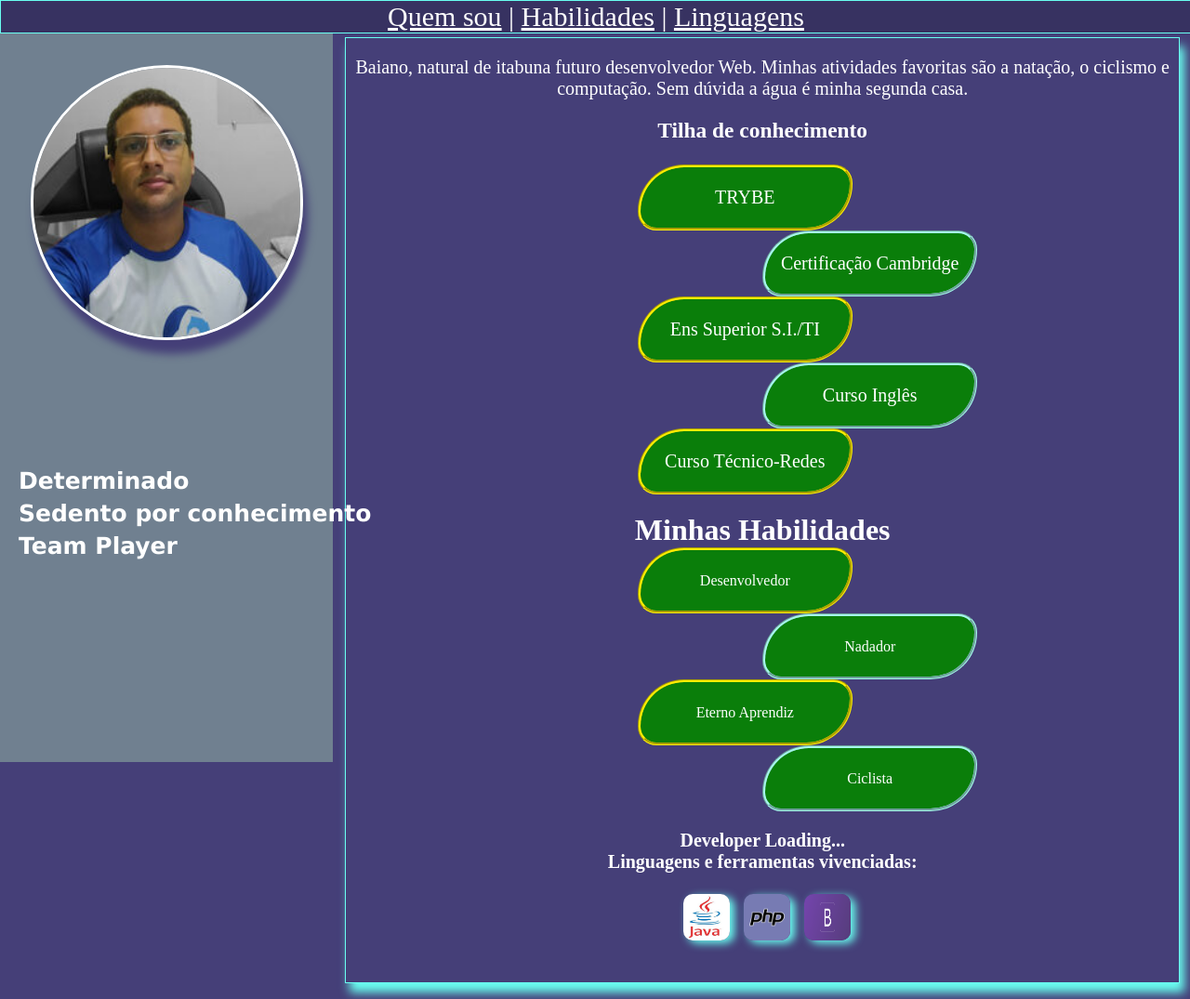
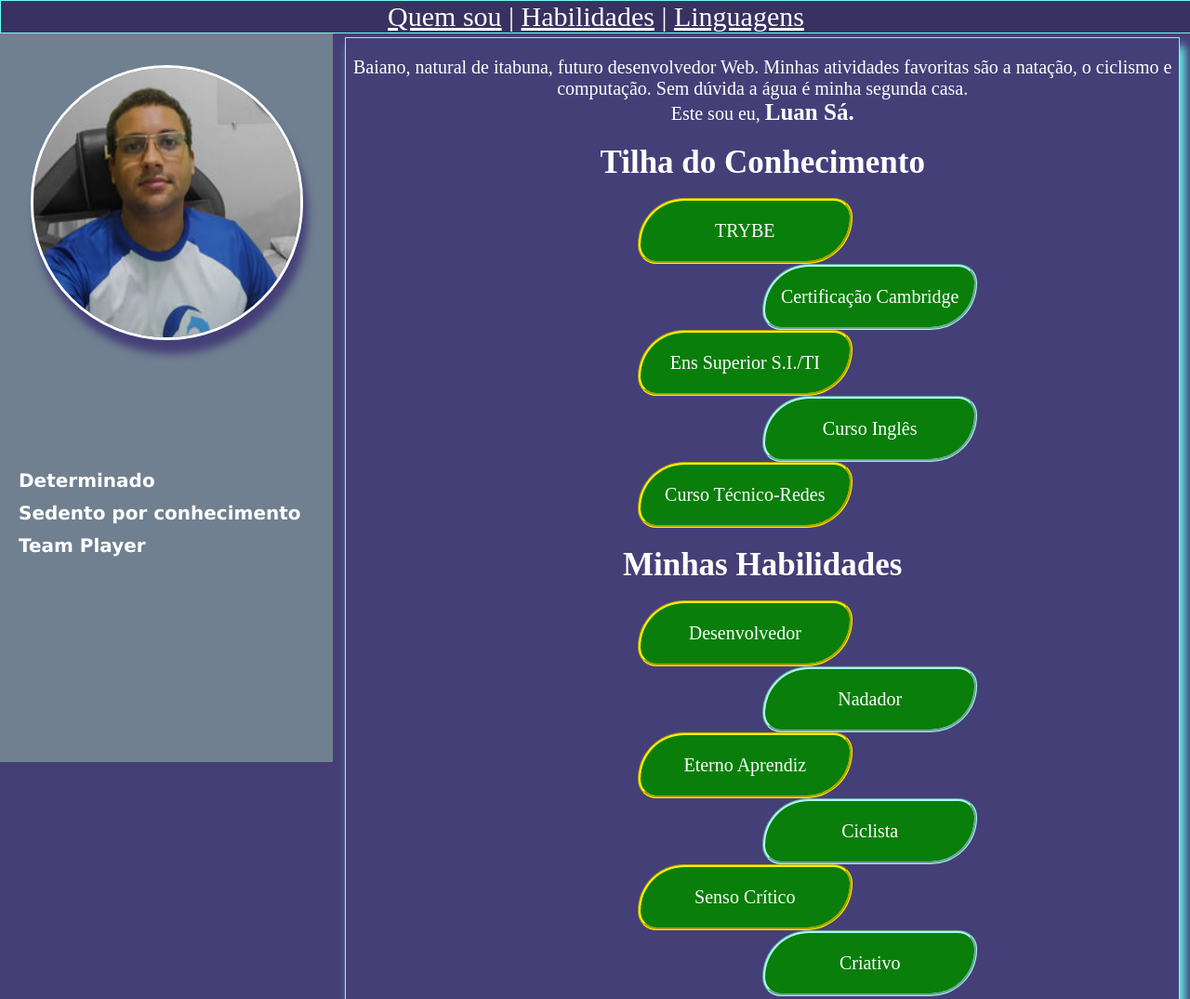
Before and after one commit to nofearjr07/nofearjr07.github.io, a plain HTML site: page index.html in a window 1280 px wide. Shown: the top 1075 px of the page at 93% size. Drawn offline with Linux system fonts and the light colour scheme.

Commit message:
finalizacao CSS

```diff
--- a/index.html
+++ b/index.html
@@ -29,13 +29,14 @@
 
 
         <Section class="txt">
-            Baiano, natural de itabuna futuro desenvolvedor Web. Minhas atividades favoritas são a natação, o ciclismo e computação. Sem dúvida a água é minha segunda casa.
+            Baiano, natural de itabuna, futuro desenvolvedor Web. Minhas atividades favoritas são a natação, o ciclismo e computação. Sem dúvida a água é minha segunda casa.<br />
+            Este sou eu, <b>Luan Sá.</b>
         </Section>
 
         <section>
             <article>
 
-                <h1 id="Hab">Tilha de conhecimento</h1> <br />
+                <h1 id="Hab">Tilha do Conhecimento</h1> <br />
                 <ul>
                     <li class="a">TRYBE</li>
                     <li class="b">Certificação Cambridge</li>
@@ -46,12 +47,15 @@
             </article>
         </section>
 
-        <h1 id="Hab">Minhas Habilidades</h1>
+        <h1 id="Hab">Minhas Habilidades</h1> <br />
         <ul>
             <li class="a">Desenvolvedor</li>
             <li class="b">Nadador</li>
             <li class="a">Eterno Aprendiz</li>
             <li class="b">Ciclista</li>
+            <li class="a">Senso Crítico</li>
+            <li class="b">Criativo</li>
+
         </ul>
 
         <section>
@@ -66,6 +70,11 @@
 
     </main>
 
-    <!-- FUNCIONANDO <main>teste</main> -->
+
+     <footer>
+        <b>Contatos:</b> <br />
+        <b>luan.augusto.sa@gmail.com</b><br />
+        <b>(73) 99185-1860</b>
+     </footer>
 
 </body>
--- a/style.css
+++ b/style.css
@@ -31,14 +31,17 @@
         z-index: 3;
         width: 28%;
         height: 100%;
+
     }
 
     .left02 {
+
+
         position: fixed;
         bottom: 20px;
         /* background-color: rgb(27, 199, 4); */
         z-index: 4;
-        width: 130%;
+        width: 28%;
         top: 500px;
         font-family: Verdana;
         font-weight: 900;
@@ -50,6 +53,7 @@
     li {
         list-style: none;
         line-height: 35px;
+        font-size: 20px;
     }
 
     #leftDiv {
@@ -66,7 +70,7 @@
         box-shadow: 5px 15px 10px #453F78;
     }
 
-    main {
+    main, footer {
         border: solid 1px #69FFF1;
         position: relative;
         width: 70%;
@@ -74,11 +78,11 @@
         left: 29%;
         max-height: max-content;
         box-shadow: 5px 10px 10px #69FFF1;
-        margin-bottom: 200px;
+        margin-bottom: 80px;
     }
 
-    article {
-        font-size: 20px;
+    footer{
+        height: 100px;
     }
 
     .txt {
@@ -113,6 +117,23 @@
         border-radius: 50px 20px;
     }
 
+    .b {
+        width: 10%;
+        position: relative;
+        left: 50%;
+
+        background-color: rgb(10, 126, 10);
+
+        border-radius: 15px;
+        border-style: groove;
+        width: 195px;
+        border-width: 3px;
+        border-color: #a5f7ec;
+        border-image: initial;
+        padding: 15px;
+        border-radius: 50px 20px;
+    }
+
     .a:hover {
         font-weight: 1000;
     }
@@ -122,7 +143,7 @@
     }
     /* NAO FUNFA O bbbbbbbbbb PQ ?????????? */
 
-    .b {
+    /* .b {
         width: 195px;
         position: relative;
         left: 50%;
@@ -134,4 +155,14 @@
         border-width: 3px;
         padding: 15px;
         border-radius: 50px 20px;
+    } */
+
+    #Hab{
+        font-size: 35px;
+        font-weight: 900;
     }
+
+    b {
+        font-size: 25px;
+        font-weight: 900;
+    }
```
